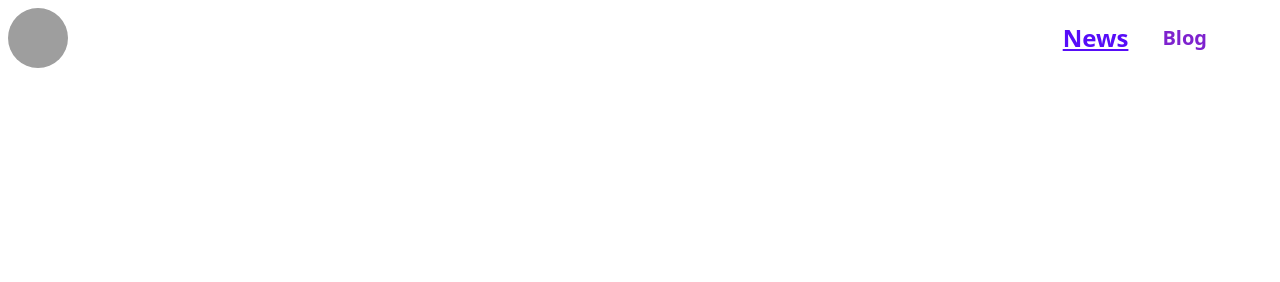
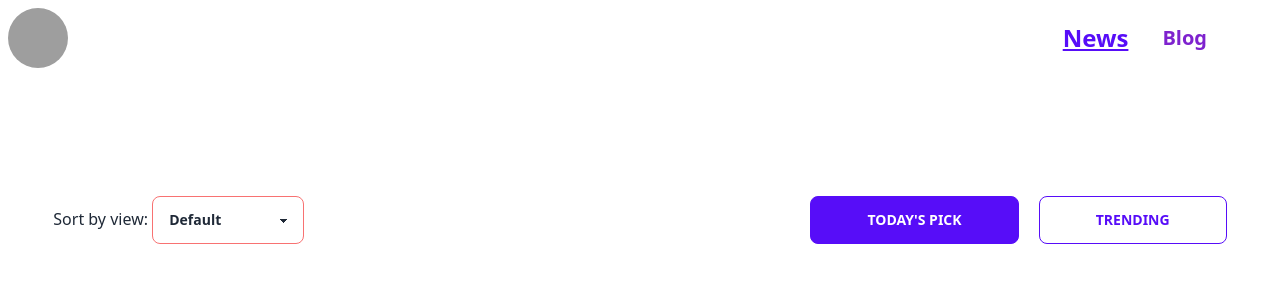
Before and after one commit to prantaroy1/News-portal, a plain HTML site: page index.html in a window 1280 px wide. Drawn offline with nearby package versions, Linux system fonts and the light colour scheme; grey boxes are pictures that could not be loaded.

Commit message:
catagories and view section added

```diff
--- a/index.html
+++ b/index.html
@@ -54,3 +54,53 @@
         </div>
     </section>
     <!-- Navbar  Ends-->
+
+    <!-- Categories-Section -->
+
+    <section class="w-11/12 mx-auto my-10 bg-white rounded-lg p-5 text-2xl text-black font-semibold ">
+        <div id="categories-container"
+            class="flex justify-center gap-10  flex-col sm:flex-row text-center sm:text- ">
+
+        </div>
+    </section>
+
+    <!-- Spinner Section -->
+
+    <div class="text-center">
+
+        <progress class="progress progress-secondary w-3/4 mx-auto hidden" id="loader"></progress>
+    </div>
+
+
+    <!-- Categories Item found section -->
+
+    <section>
+        <div id="total-categories-item" class="text-3xl text-center font-bold italic text-yellow-500">
+
+        </div>
+    </section>
+
+    <!-- Sort by view section -->
+
+    <section class="w-11/12 mx-auto my-10">
+        <div
+            class="flex justify-between items-center flex-col sm:flex-row text-center space-y-3 sm:space-y-0 sm:text-left">
+            <div>
+                <label for="">Sort by view:</label>
+                <select class="select select-error w-6/12">
+                    <option disabled selected>Default</option>
+                    <option>BBC Sport</option>
+                    <option>Sky News</option>
+                    <option>CNN</option>
+                    <option>BBC News Room Live</option>
+                </select>
+            </div>
+            <div class="space-x-4 space-y-4 sm:space-y-0">
+                <button class="btn btn-primary px-14">Today's Pick</button>
+                <button class="btn btn-outline btn-primary px-14">Trending</button>
+            </div>
+        </div>
+    </section>
+</header>
+
+<!-- Header section Ends -->
```
